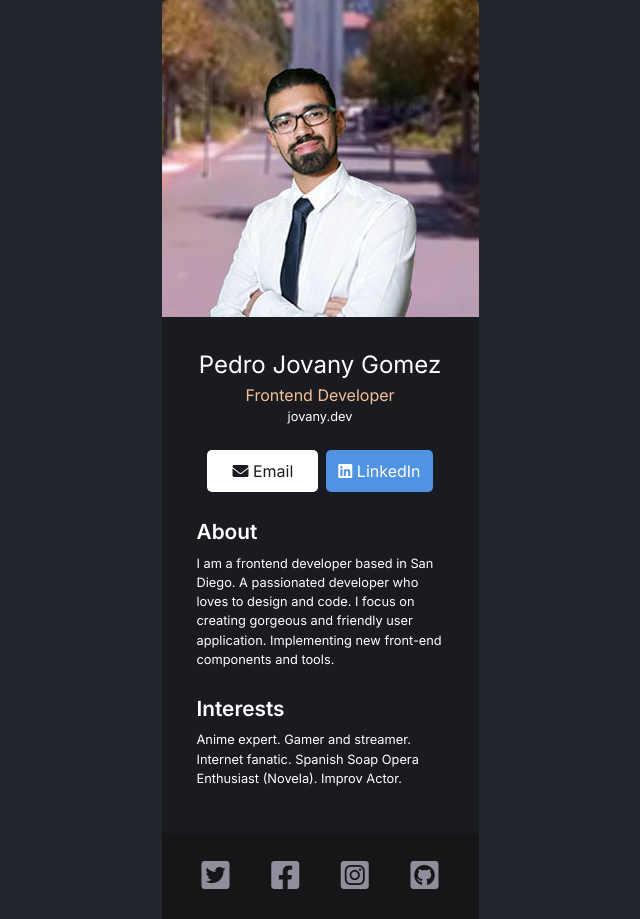
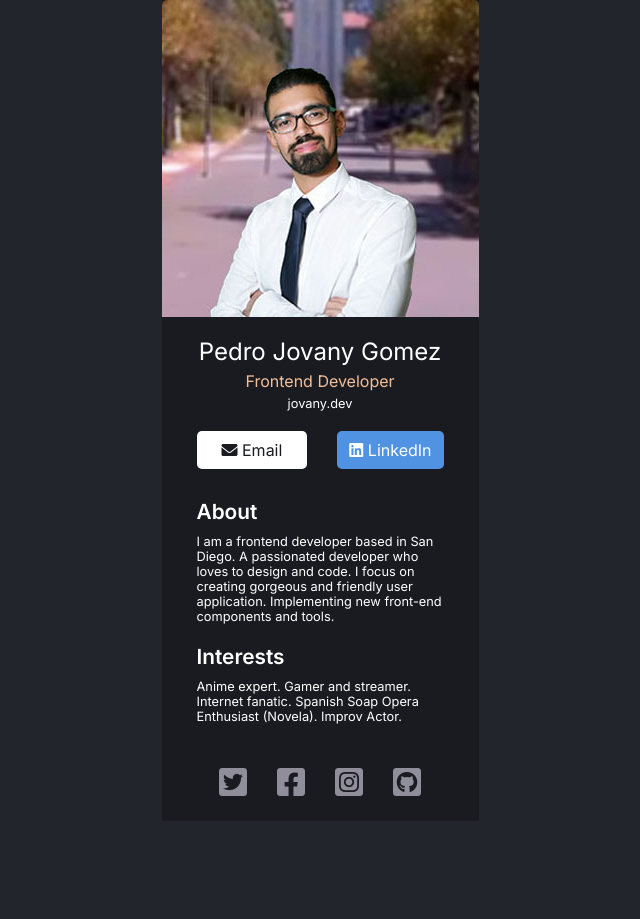
Before and after one commit to codewithpedro/porfolio-with-projects, a React (Create React App) app in the folder digital-business-card/: page / in a window 1280 px wide. Shown: the whole page, without its empty margins (320-960 px from the left). After the commit the page ends 821 px from the top, so only its background shows below. Built offline with nearby package versions, Linux system fonts and the light colour scheme.

Commit message:
refactor code into components

```diff
--- a/digital-business-card/src/App.css
+++ b/digital-business-card/src/App.css
@@ -50,12 +50,36 @@ picture {
 }
 
 h1,
-h2,
 h3,
 h4,
 h5,
 p {
   font-weight: 400;
+}
+
+h1 {
+  font-size: var(--fs-500);
+}
+
+h2 {
+  font-size: var(--fs-400);
+  font-weight: 600;
+}
+
+h3 {
+  font-size: var(--fs-300);
+}
+
+p {
+  font-size: var(--fs-200);
+}
+
+small {
+  font-size: var(--fs-200);
+}
+
+a {
+  text-decoration: none;
 }
 
 /* Set up the body */
@@ -64,7 +88,6 @@ body {
   font-size: var(--fs-400);
   color: var(--clr-white);
   background-color: var(--clr-mid-blue);
-  line-height: 1.5;
   min-height: 100vh;
   overflow-x: hidden;
 }
@@ -74,10 +97,6 @@ img,
 picture {
   max-width: 100%;
   display: block;
-}
-
-a {
-  text-decoration: none;
 }
 
 /* Remove animations */
@@ -102,44 +121,22 @@ ul {
 
 /* General */
 
-.flex {
-  display: flex;
-  gap: var(--gap, 0.5rem);
+.container {
+  padding-left: 35px;
+  padding-right: 35px;
 }
 
-.flex-center {
-  place-content: center;
+.flow > *:where(:not(:first-child)) {
+  margin-top: var(--flowspace, 5px);
 }
 
-/* Colors */
-
-.bg-dark-blue {
-  background-color: var(--clr-dark-blue);
-}
-
-.bg-mid-blue {
-  background-color: var(--clr-mid-blue);
-}
-.bg-dark-black {
-  background-color: var(--clr-dark-black);
-}
+/* Text Colors */
 
 .text-sunset-orange {
   color: var(--clr-sunset-orange);
 }
-.text-accent {
-  color: var(--bg-dark-blue);
-}
 
 /* typography */
-
-.text-center {
-  text-align: center;
-}
-
-.ff-1 {
-  font-family: (--ff-1);
-}
 
 .letter-spacing-1 {
   letter-spacing: 4.75px;
@@ -151,42 +148,14 @@ ul {
   letter-spacing: 2.35px;
 }
 
-.fs-700 {
-  font-size: var(--fs-700);
-}
-.fs-600 {
-  font-size: var(--fs-600);
-}
-.fs-500 {
-  font-size: var(--fs-500);
-}
-.fs-400 {
-  font-size: var(--fs-400);
-}
-.fs-300 {
-  font-size: var(--fs-300);
-}
-.fs-200 {
-  font-size: var(--fs-200);
-}
-
-.fs-900,
-.fs-800,
-.fs-700,
-.fs-600 {
-  line-height: 1.1;
-}
-
-.fw-600 {
-  font-weight: 600;
-}
-
 /* ------------------- */
 /* Components          */
 /* ------------------- */
 
 .btn {
   border-radius: 5px;
+  font-size: var(--fs-300);
+  font-family: inherit;
 }
 
 /* Button */
@@ -202,53 +171,79 @@ ul {
   color: var(--clr-dark-blue);
 }
 
-.flow > *:where(:not(:first-child)) {
-  margin-top: var(--flowspace, 1.5rem);
-}
-
 /* ----------------------------- */
-/* Page specific background      */
+/* Component specific            */
 /* ----------------------------- */
 
-.portrait {
-  border-top-left-radius: 5px;
-  border-top-right-radius: 5px;
-}
-
+/* General for entire profile */
 .card {
   width: 317px;
   margin: 0 auto;
+  background-color: var(--clr-dark-blue);
 }
 
-.card-container {
-  padding-left: 35px;
-  padding-right: 35px;
+/* Info component */
+.info {
+  text-align: center;
+  margin-bottom: 30px;
 }
 
-.info {
-  padding-top: 30px;
-  padding-bottom: 45px;
+.info--portrait {
+  border-top-left-radius: 5px;
+  border-top-right-radius: 5px;
+  margin-bottom: 20px;
 }
 
-.info-about h2,
-.info-interests h2 {
-  margin-bottom: 0.4rem;
+.info--name {
+  margin-bottom: 20px;
 }
 
-.social-list {
+.info--contact {
+  display: flex;
+  justify-content: space-between;
+}
+
+/* About Component */
+
+.about {
+  margin-bottom: 20px;
+}
+
+.about h2 {
+  margin-bottom: 10px;
+}
+
+/* Interest component */
+
+.interests {
+  margin-bottom: 20px;
+}
+
+.interests h2 {
+  margin-bottom: 10px;
+}
+
+/* Footer */
+
+footer {
   padding-top: 19px;
   padding-bottom: 19px;
 }
 
-.social-list ul {
+footer ul {
+  display: flex;
+  gap: 30px;
   padding-left: 0;
-  --gap: 2em;
   justify-content: center;
   margin-top: 0;
   margin-bottom: 0;
 }
 
-.social-list ul li a {
+footer ul li a {
   font-size: var(--fs-700);
   color: var(--clr-grey);
 }
+
+footer ul li a:hover {
+  color: var(--clr-sunset-orange);
+}
--- a/digital-business-card/src/App.js
+++ b/digital-business-card/src/App.js
@@ -1,42 +1,9 @@
 import './App.css';
-import portrait from "./images/self-portrait.jpg"
+import Profile from './components/Profile';
 
 function App() {
   return (
-    <div className='card'>
-      <img src={portrait} alt="profile picture" className='portrait'/>
-      <div className='info card-container bg-dark-blue flow'>
-        <div className='info-name'>
-          <h1 className='fs-500 text-center'>Pedro Jovany Gomez</h1>
-          <p className='text-sunset-orange text-center fs-300'>Frontend Developer</p>
-          <p className='text-center fs-200'>jovany.dev</p>
-        </div>
-        <div className='info-contact flex flex-center'>
-          <a className='btn btn-white fs-300' href="mailto:gomez.pedro@outlook.com"><i className="fa-solid fa-envelope"></i> Email</a>
-          <a className='btn btn-blue fs-300' href="https://www.linkedin.com/in/itsjovany/"><i className="fa-brands fa-linkedin"></i>  LinkedIn</a>
-        </div>
-        <div className='flow'>
-          <div className='info-about'>
-            <h2 className="title fs-400 fw-600">About</h2>
-            <p className='fs-200'>I am a frontend developer based in San Diego. A passionated developer who loves to design and code. I focus on creating gorgeous and friendly user application. Implementing new front-end components and tools.</p>
-          </div>
-          <div className='info-interests'>
-            <h2 className='title fs-400 fw-600'>Interests</h2>
-            <p className='fs-200'>Anime expert. Gamer and streamer. Internet fanatic. Spanish Soap Opera Enthusiast (Novela). Improv Actor.</p>
-          </div>
-        </div>
-      </div>
-      <div className='social-list card-container bg-dark-black'>
-        <footer>
-          <ul className='flex'>
-            <li><a href="https://twitter.com/itsjovany"><i className="fa-brands fa-twitter-square"></i></a></li>
-            <li><a href="https://www.facebook.com/itsjustjovany"><i className="fa-brands fa-facebook-square"></i></a></li>
-            <li><a href="https://www.instagram.com/itsjovanyg/"><i className="fa-brands fa-instagram-square"></i></a></li>
-            <li><a href="https://github.com/jovanydev"><i className="fa-brands fa-github-square"></i></a></li>
-          </ul>
-        </footer>
-      </div>
-    </div>
+    <Profile />
   );
 }
 
--- /dev/null
+++ b/digital-business-card/src/components/About.js
@@ -0,0 +1,10 @@
+function About() {
+  return (
+    <div className='about container'>
+      <h2 className="title">About</h2>
+      <p>I am a frontend developer based in San Diego. A passionated developer who loves to design and code. I focus on creating gorgeous and friendly user application. Implementing new front-end components and tools.</p>
+    </div>
+  )
+}
+
+export default About;
--- /dev/null
+++ b/digital-business-card/src/components/Footer.js
@@ -0,0 +1,14 @@
+function Footer() {
+  return (
+    <footer className="container">
+      <ul>
+        <li><a href="https://twitter.com/itsjovany"><i className="fa-brands fa-twitter-square"></i></a></li>
+        <li><a href="https://www.facebook.com/itsjustjovany"><i className="fa-brands fa-facebook-square"></i></a></li>
+        <li><a href="https://www.instagram.com/itsjovanyg/"><i className="fa-brands fa-instagram-square"></i></a></li>
+        <li><a href="https://github.com/jovanydev"><i className="fa-brands fa-github-square"></i></a></li>
+      </ul>
+    </footer>
+  )
+}
+
+export default Footer;
--- /dev/null
+++ b/digital-business-card/src/components/Info.js
@@ -0,0 +1,22 @@
+import portrait from ".././images/self-portrait.jpg"
+
+function Info() {
+  return (
+    <div className="info">
+      <img src={portrait} alt="profile picture" className='info--portrait'/>
+        <div className='container'>
+          <div className='info--name flow'>
+            <h1>Pedro Jovany Gomez</h1>
+            <h3 className='text-sunset-orange'>Frontend Developer</h3>
+            <p>jovany.dev</p>
+          </div>
+          <div className='info--contact'>
+            <a className='btn btn-white' href="mailto:gomez.pedro@outlook.com"><i className="fa-solid fa-envelope"></i> Email</a>
+            <a className='btn btn-blue' href="https://www.linkedin.com/in/itsjovany/"><i className="fa-brands fa-linkedin"></i>  LinkedIn</a>
+          </div>
+      </div>
+    </div>
+  )
+}
+
+export default Info;
--- /dev/null
+++ b/digital-business-card/src/components/Interests.js
@@ -0,0 +1,10 @@
+function Interests() {
+  return (
+    <div className='interests container'>
+      <h2 className='title'>Interests</h2>
+      <p>Anime expert. Gamer and streamer. Internet fanatic. Spanish Soap Opera Enthusiast (Novela). Improv Actor.</p>
+    </div>
+  )
+}
+
+export default Interests;
--- /dev/null
+++ b/digital-business-card/src/components/Profile.js
@@ -0,0 +1,17 @@
+import About from "./About";
+import Footer from "./Footer";
+import Info from "./Info";
+import Interests from "./Interests";
+
+function Profile(){
+  return (
+    <div className='card'>
+      <Info />
+      <About />
+      <Interests />
+      <Footer />
+    </div>
+  )
+}
+
+export default Profile;
```
